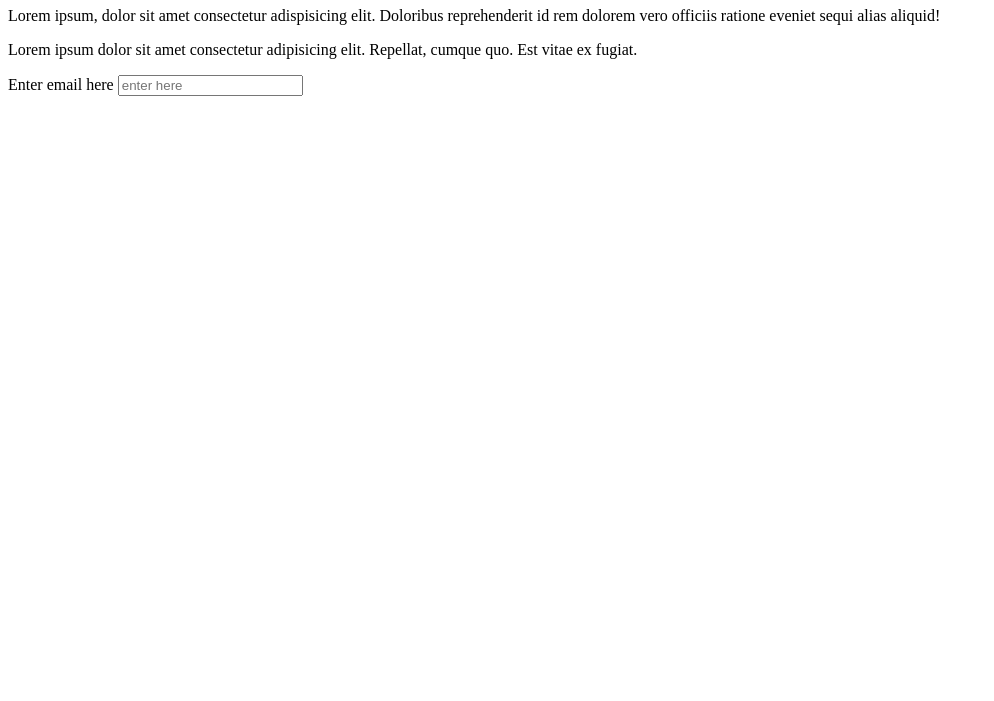
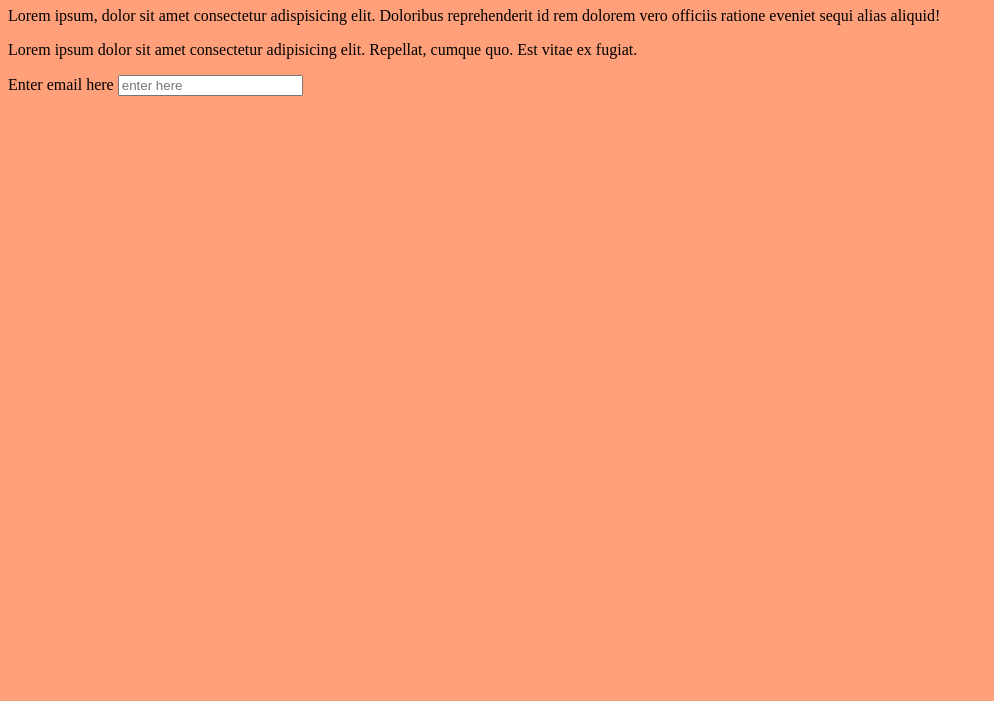
Before and after one commit to gitHickory/git-one, a plain HTML site: page index.html in a window 1280 px wide. Shown: the part 99-800 px from the top of the page, without its empty margins (0-994 px from the left). Drawn offline with Linux system fonts and the light colour scheme.

Commit message:
new css file added

```diff
--- a/index.html
+++ b/index.html
@@ -3,6 +3,7 @@
 <head>
     <meta charset="UTF-8">
     <meta name="viewport" content="width=device-width, initial-scale=1.0">
+    <link rel="stylesheet" href="style.css">
     <title>Document</title>
 </head>
 <body>
--- /dev/null
+++ b/style.css
@@ -0,0 +1,3 @@
+body {
+    background-color:lightsalmon ;
+}
```
